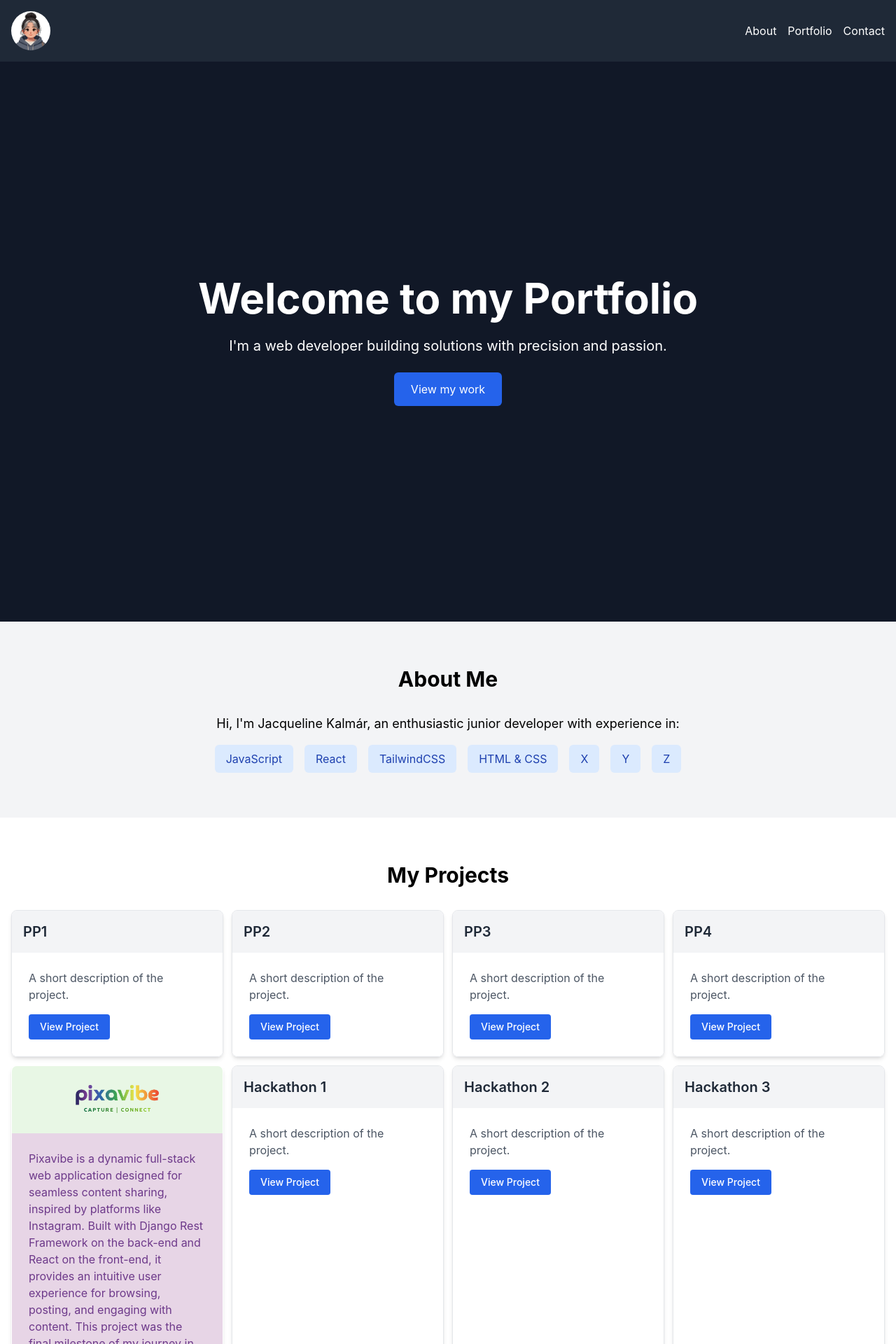
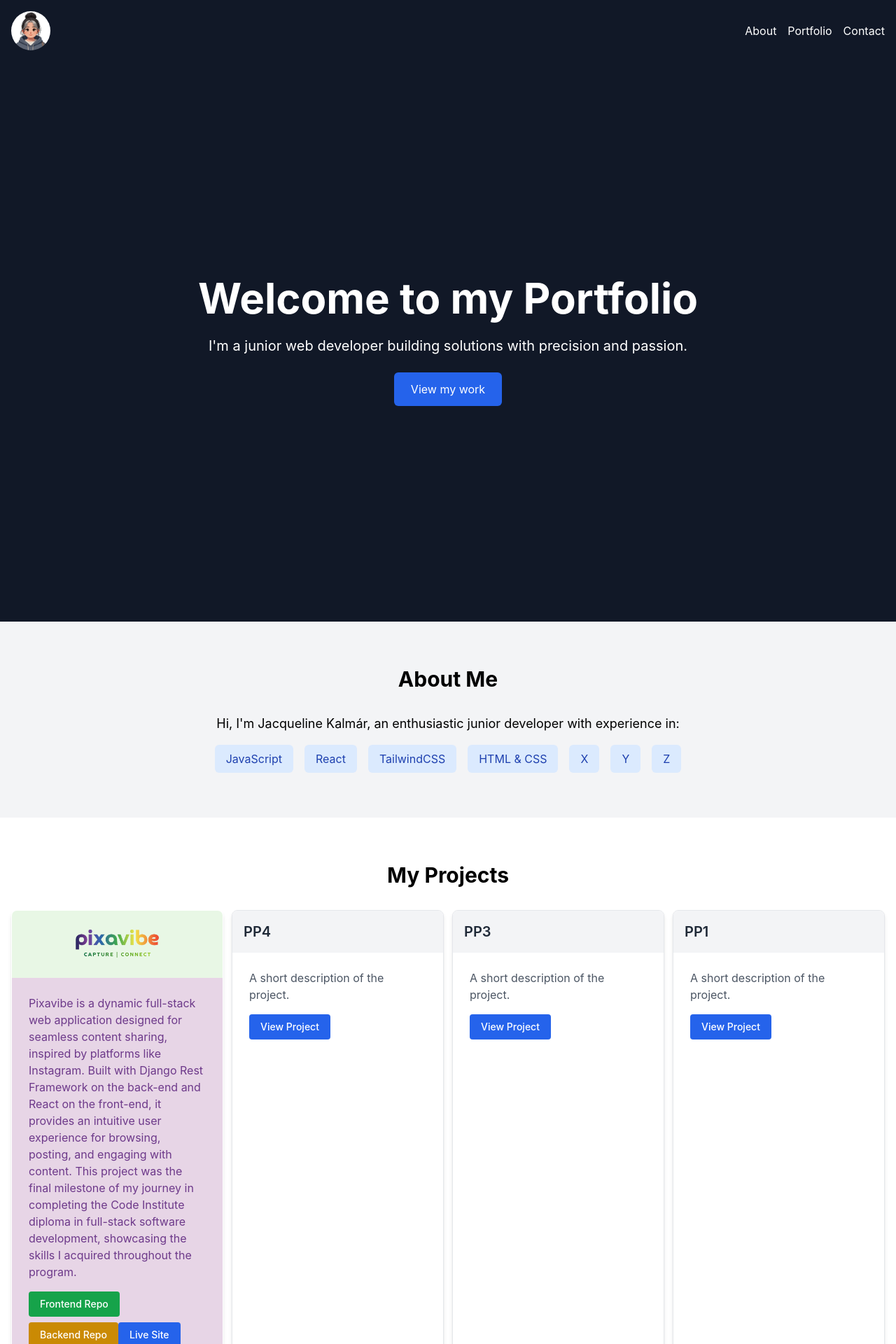
Before and after one commit to JaqiKal/code-cargo, a React (Create React App) app: page / in a window 1280 px wide. Shown: the top 1920 px of the page at 70% size. Built offline with nearby package versions, Linux system fonts and the light colour scheme.

Commit message:
chore/docs: Minor style & layout changes
Same color in Hero and Header

Wording corrected in Hero

Rearranged the cards in Portfolio

Add link to live site in readme

```diff
--- a/src/components/Header.js
+++ b/src/components/Header.js
@@ -20,7 +20,7 @@ import logo from "../assets/logo.webp";
 const Header = () => {
   return (
     // Fixed header with background and padding
-    <header className="bg-gray-800 text-white p-4 sticky top-0 z-50">
+    <header className="bg-gray-900 text-white p-4 sticky top-0 z-50">
       <div className="container mx-auto flex justify-between items-center">
         {/* Logo and Name */}
         <div className="flex items-center space-x-3">
--- a/src/components/Hero.js
+++ b/src/components/Hero.js
@@ -23,7 +23,7 @@ const Hero = () => {
         <h1 className="text-4xl md:text-6xl font-bold">Welcome to my Portfolio</h1>
         {/* Brief description */}
         <p className="mt-6 text-lg md:text-xl">
-          I'm a web developer building solutions with precision and passion.
+          I'm a junior web developer building solutions with precision and passion.
         </p>
         {/* CTA button */}
         <div className="flex-grow"></div>
--- a/src/components/Portfolio.js
+++ b/src/components/Portfolio.js
@@ -18,10 +18,7 @@ import pixavibeLogo from "../assets/logo-pixavibe.webp"; // Import the logo
 const Portfolio = () => {
   // Array of projects
   const projects = [
-    { title: "PP1", description: "A short description of the project.", link: "#" },
-    { title: "PP2", description: "A short description of the project.", link: "#" },
-    { title: "PP3", description: "A short description of the project.", link: "#" },
-    { title: "PP4", description: "A short description of the project.", link: "#" },
+
     {
       title: "Pixavibe",
       description:
@@ -33,6 +30,10 @@ const Portfolio = () => {
         liveSite: "https://pixavibe-frontend-e53fa907f215.herokuapp.com/",
       },
     },
+    { title: "PP4", description: "A short description of the project.", link: "#" },
+    { title: "PP3", description: "A short description of the project.", link: "#" },
+    { title: "PP1", description: "A short description of the project.", link: "#" },
+    { title: "PP1", description: "A short description of the project.", link: "#" },
     { title: "Hackathon 1", description: "A short description of the project.", link: "#" },
     { title: "Hackathon 2", description: "A short description of the project.", link: "#" },
     { title: "Hackathon 3", description: "A short description of the project.", link: "#" },
```
Also changed, not shown: 1 other file (tests, documents, lock files or other folders).
